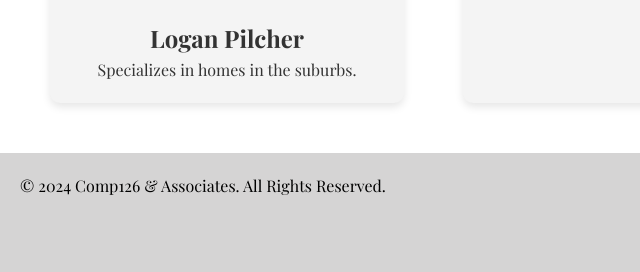
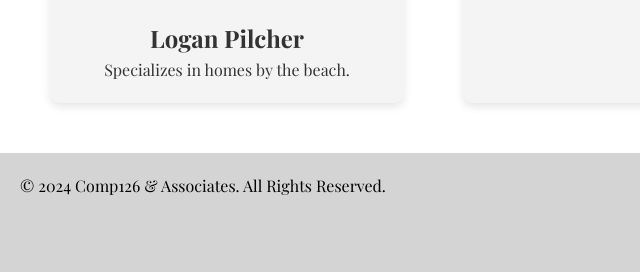
Before and after one commit to Max-Van-Fleet/COMP126F, a plain HTML site: page agents.html in a window 1280 px wide. Shown: the part 492-764 px from the top of the page, 0-640 px from the left. Drawn offline with nearby package versions, Linux system fonts and the light colour scheme.

Commit message:
Update agents.html

```diff
--- a/agents.html
+++ b/agents.html
@@ -38,7 +38,7 @@
       <div class="agent-card">
         <img src="images/composite.png" alt="Agent 1">
         <h3>Logan Pilcher</h3>
-        <p>Specializes in homes in the suburbs.</p>
+        <p>Specializes in homes by the beach.</p>
       </div>
       <div class="agent-card">
         <img src="agent2.jpg" alt="Agent 2">
```
